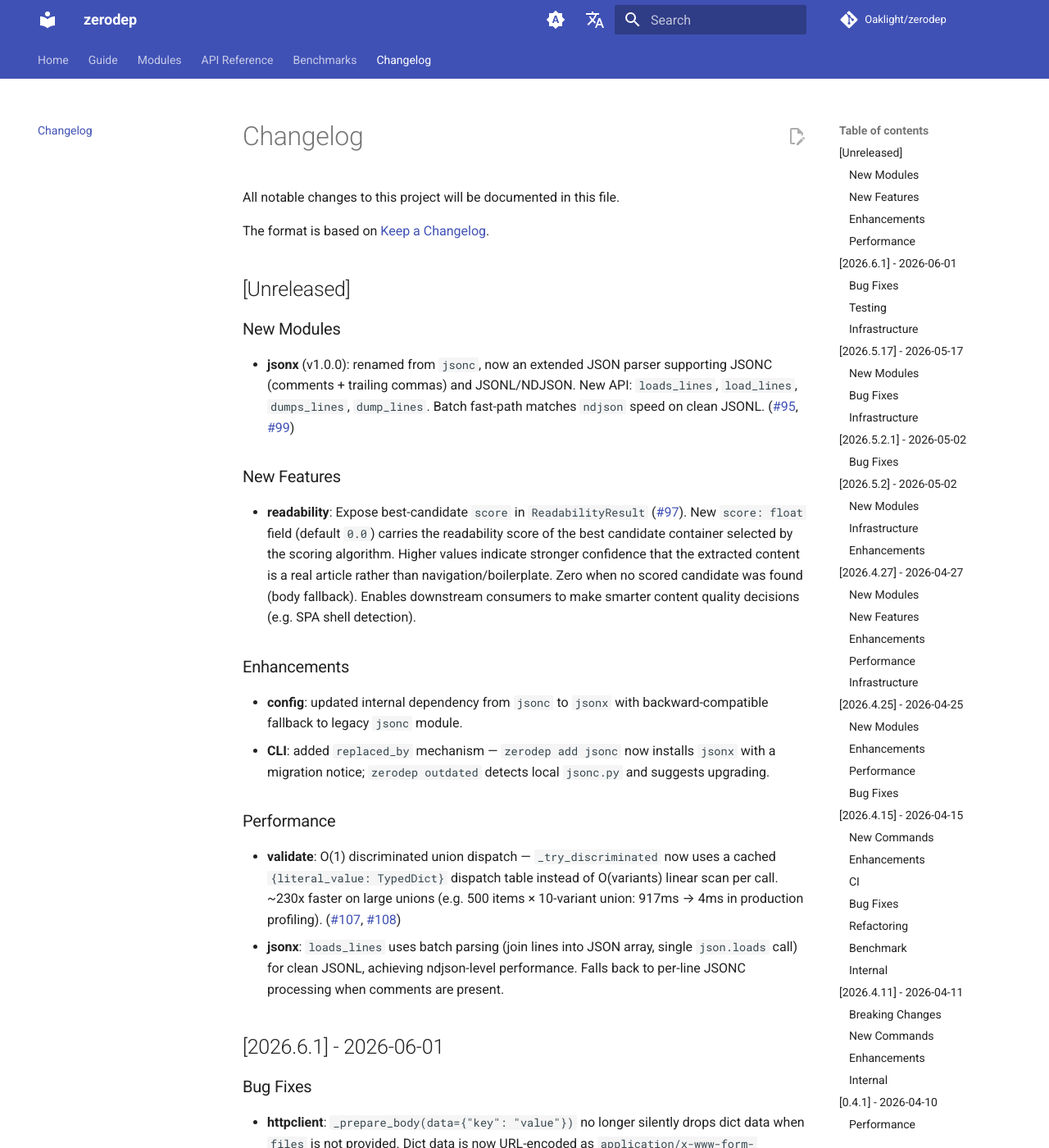
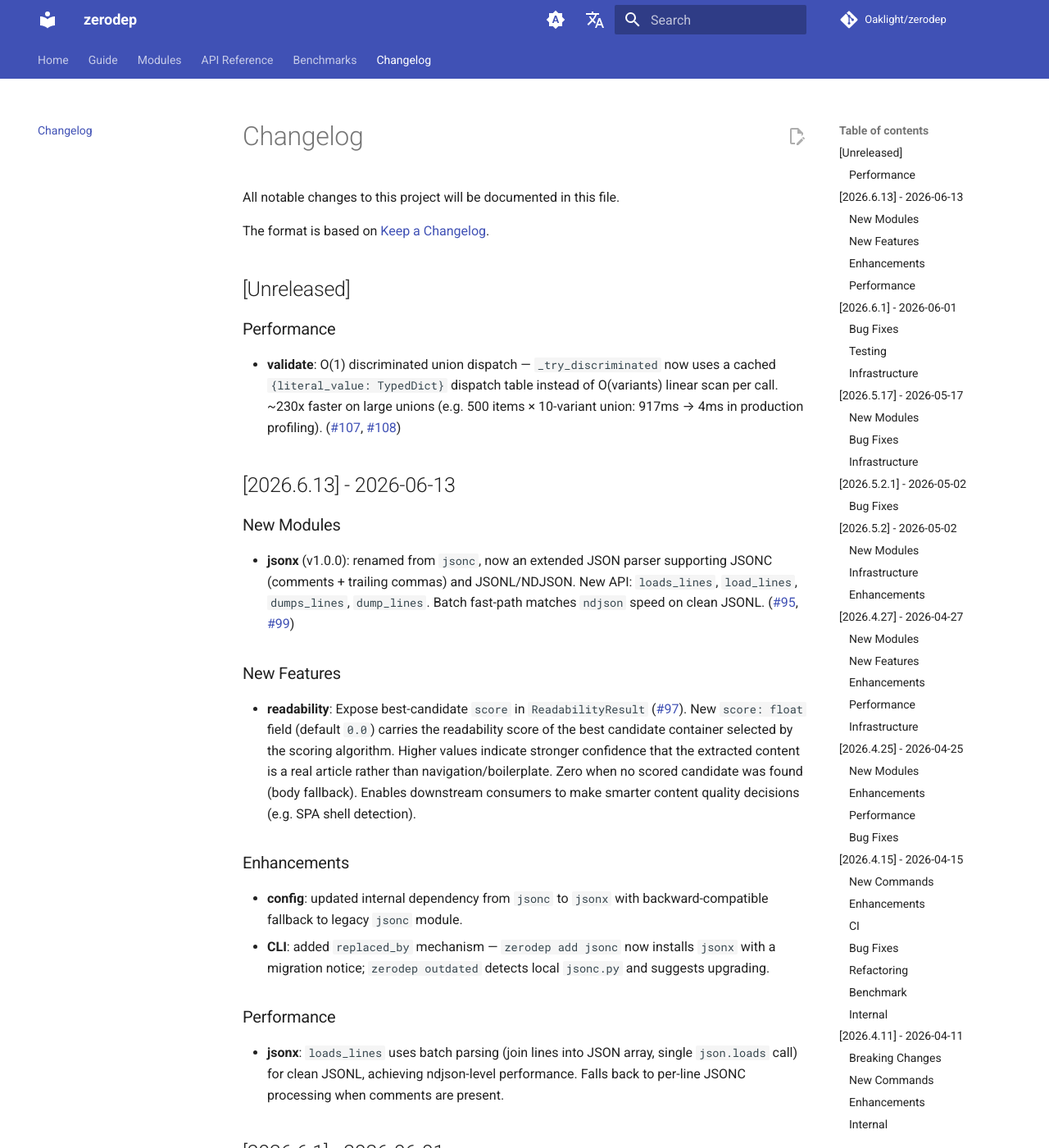
Before and after one commit to Oaklight/zerodep, an MkDocs documentation site: the page built from docs/changelog.md, in a window 1280 px wide and 1400 px high. Shown: the whole window at 82% size. Built offline with MkDocs 1.6.1 and Material for MkDocs 9.7.7, drawn with Linux system fonts in a browser that asks for light colours; comment, search, counter and statistics services are not loaded; some of the changed lines change nothing that is shown.

Commit message:
docs: move jsonx/readability entries to [2026.6.13] section

```diff
--- a/docs/changelog.md
+++ b/docs/changelog.md
@@ -5,6 +5,12 @@ All notable changes to this project will be documented in this file.
 The format is based on [Keep a Changelog](https://keepachangelog.com/en/1.1.0/).
 
 ## [Unreleased]
+
+### Performance
+
+- **validate**: O(1) discriminated union dispatch — `_try_discriminated` now uses a cached `{literal_value: TypedDict}` dispatch table instead of O(variants) linear scan per call. ~230x faster on large unions (e.g. 500 items × 10-variant union: 917ms → 4ms in production profiling). ([#107](https://github.com/Oaklight/zerodep/issues/107), [#108](https://github.com/Oaklight/zerodep/pull/108))
+
+## [2026.6.13] - 2026-06-13
 
 ### New Modules
 
@@ -21,7 +27,6 @@ The format is based on [Keep a Changelog](https://keepachangelog.com/en/1.1.0/).
 
 ### Performance
 
-- **validate**: O(1) discriminated union dispatch — `_try_discriminated` now uses a cached `{literal_value: TypedDict}` dispatch table instead of O(variants) linear scan per call. ~230x faster on large unions (e.g. 500 items × 10-variant union: 917ms → 4ms in production profiling). ([#107](https://github.com/Oaklight/zerodep/issues/107), [#108](https://github.com/Oaklight/zerodep/pull/108))
 - **jsonx**: `loads_lines` uses batch parsing (join lines into JSON array, single `json.loads` call) for clean JSONL, achieving ndjson-level performance. Falls back to per-line JSONC processing when comments are present.
 
 ## [2026.6.1] - 2026-06-01
```
